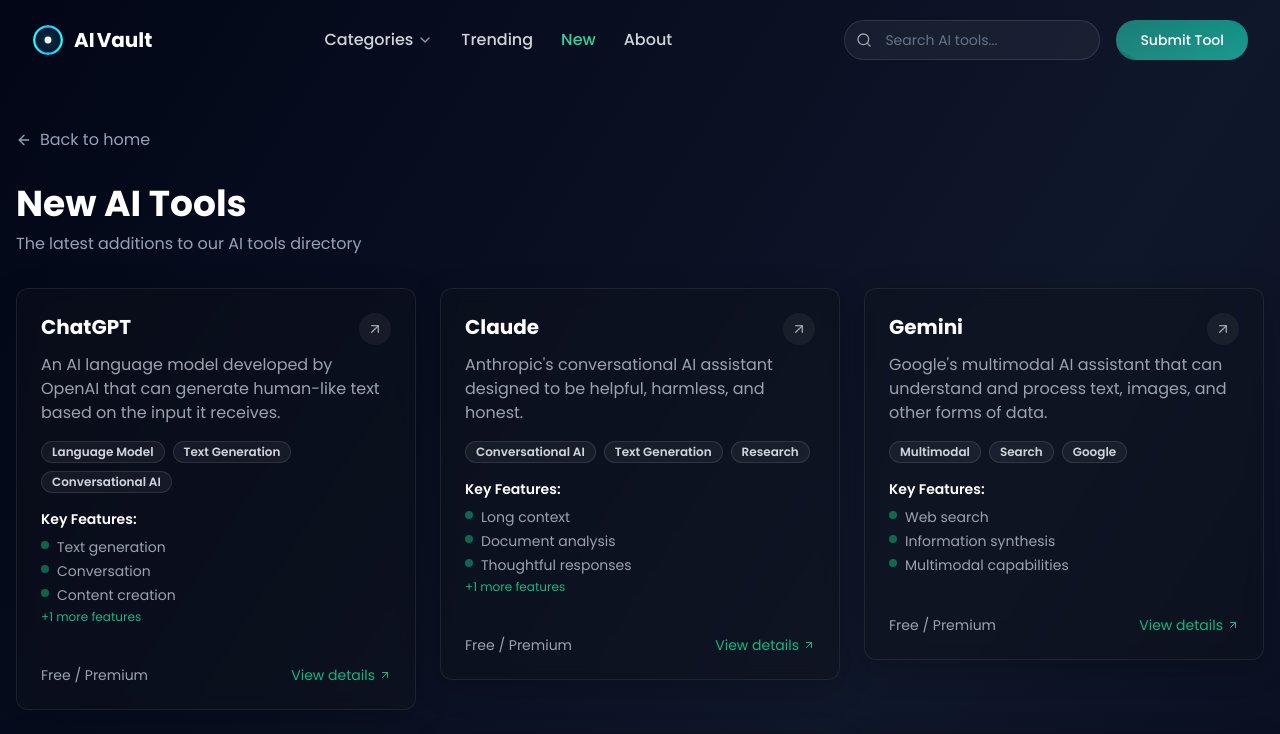
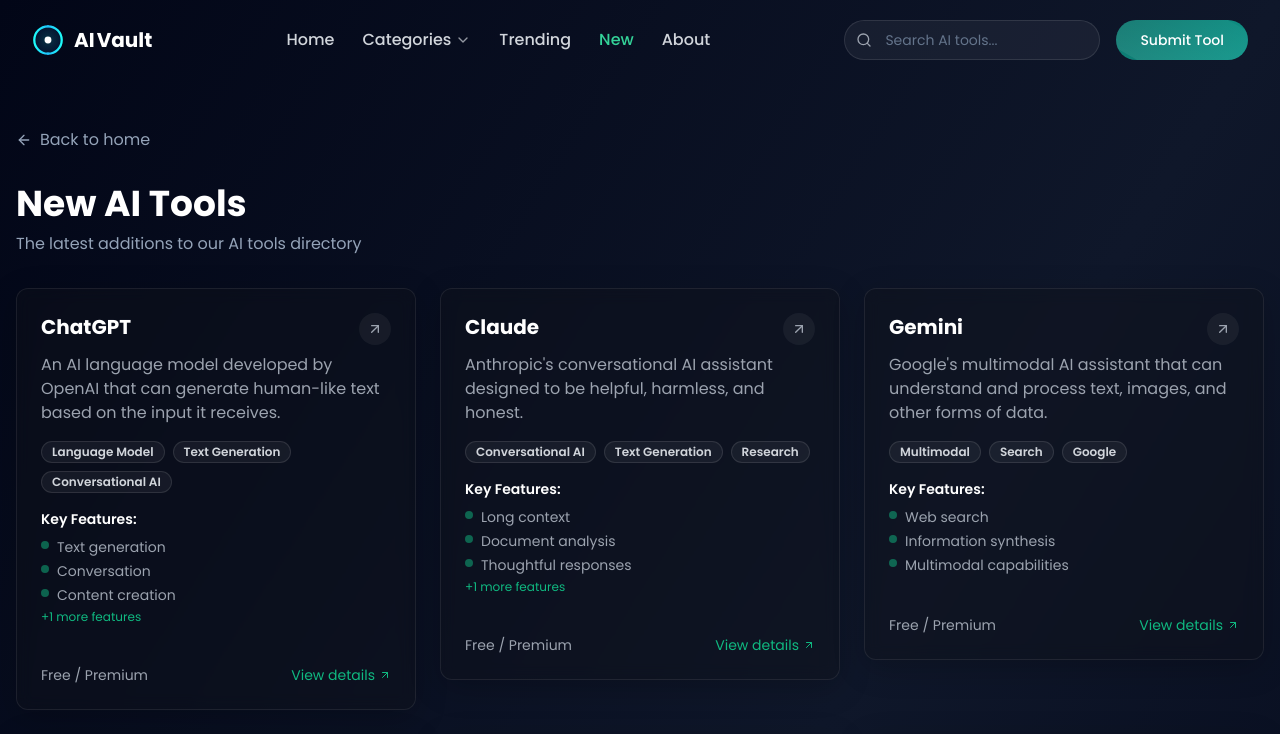
Before and after one commit to GantaVenkataKousik/aivault, a Next.js app: page /new in a window 1280 px wide. Shown: the top 734 px of the page. Built offline with nearby package versions, Linux system fonts and the light colour scheme.

Commit message:
feat(navbar): Add Home navigation option

```diff
--- a/components/navbar.tsx
+++ b/components/navbar.tsx
@@ -83,6 +83,14 @@ export default function Navbar({ activeItem }: NavbarProps) {
           </div>
 
           <div className="hidden lg:flex items-center space-x-1">
+            <Link
+              href="/"
+              className={`px-3 py-2 font-medium ${
+                isActive("home") ? "text-emerald-400" : "text-gray-300 hover:text-white"
+              }`}
+            >
+              Home
+            </Link>
             <div className="relative group px-3 py-2">
               <Link
                 href="/categories"
@@ -226,6 +234,17 @@ export default function Navbar({ activeItem }: NavbarProps) {
             </form>
             <div className="space-y-1 pt-2">
               <Link
+                href="/"
+                onClick={() => setIsMenuOpen(false)}
+                className={`block px-3 py-2 text-base font-medium rounded-md ${
+                  isActive("home")
+                    ? "bg-emerald-500/10 text-emerald-400"
+                    : "text-gray-300 hover:text-white hover:bg-white/5"
+                }`}
+              >
+                Home
+              </Link>
+              <Link
                 href="/categories"
                 onClick={() => setIsMenuOpen(false)}
                 className={`block px-3 py-2 text-base font-medium rounded-md ${
```
Also changed, not shown: 1 other file (tests, documents, lock files or other folders).
